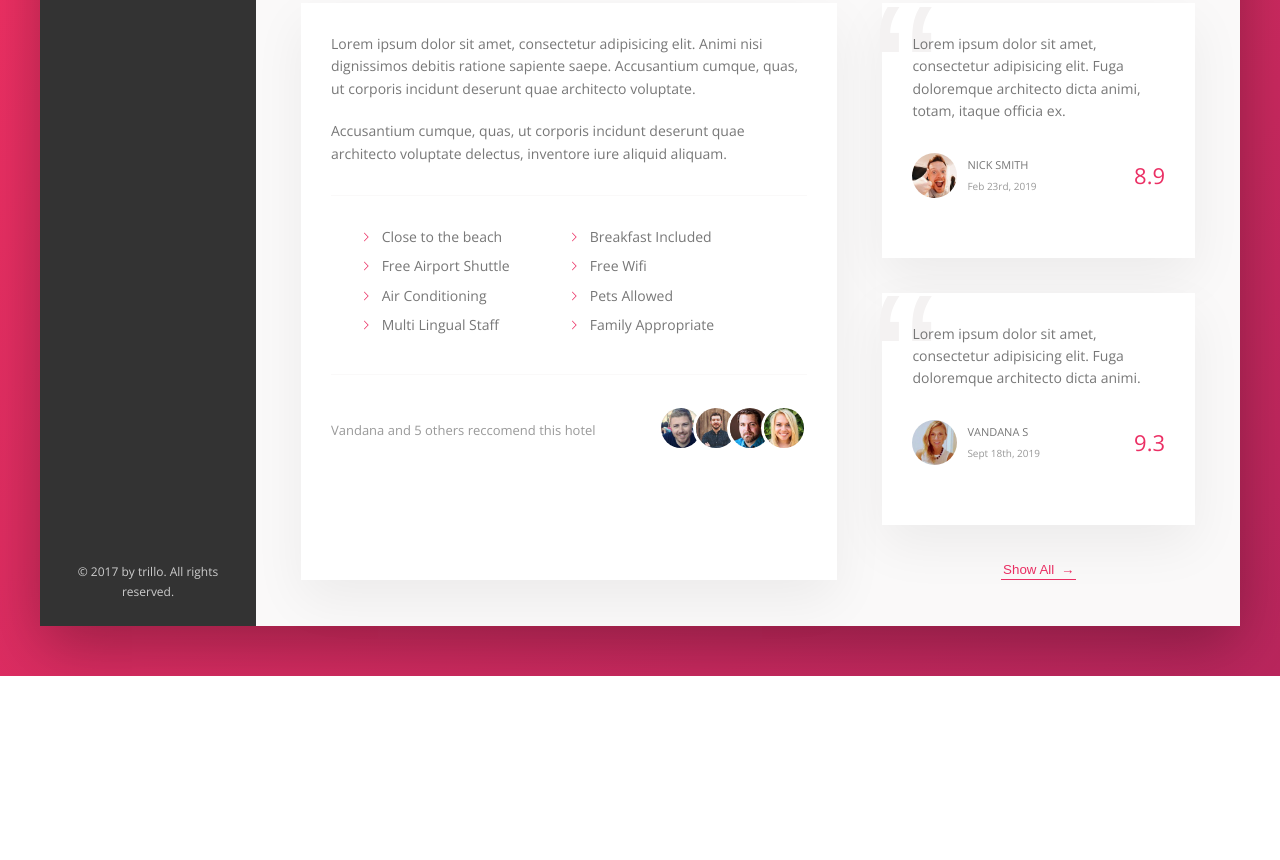
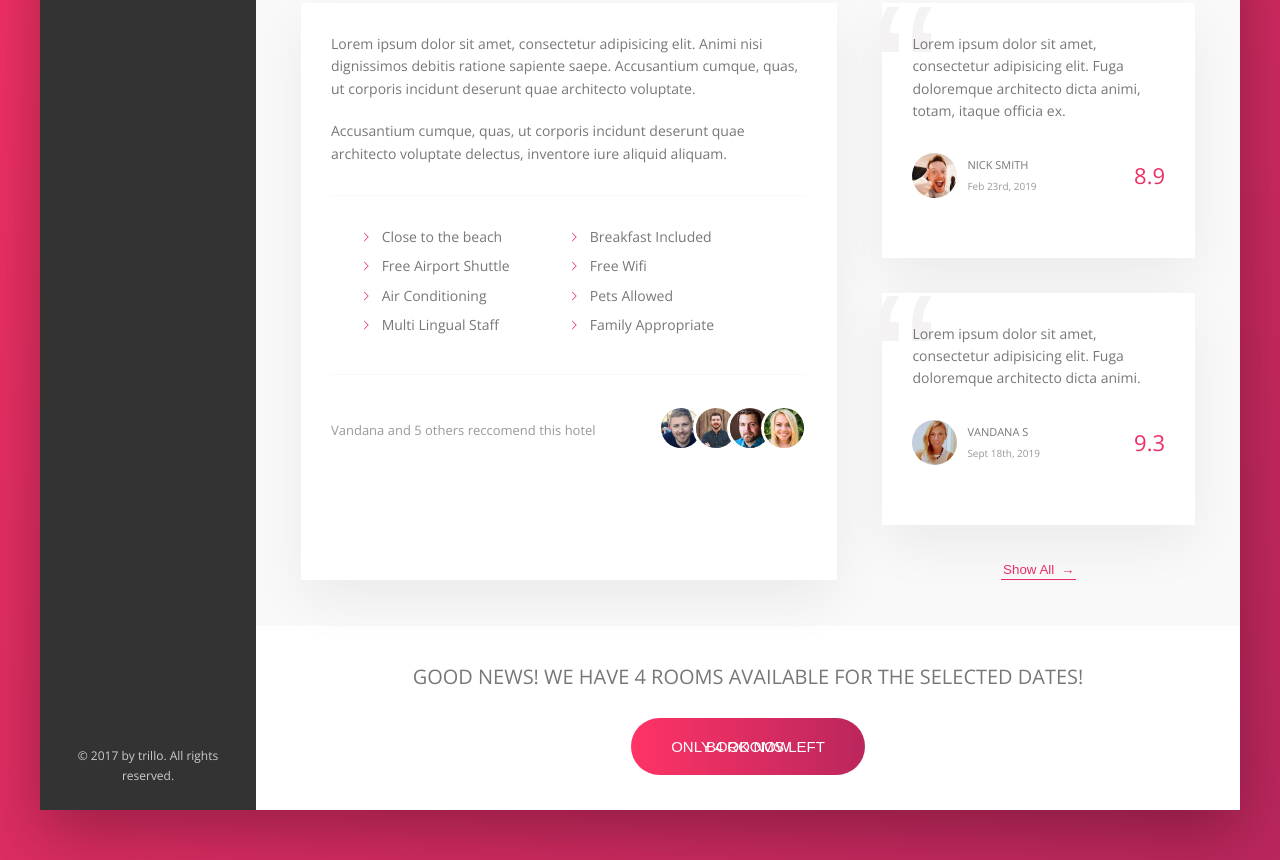
Before and after one commit to electro75/Trillo, a website: page index.html in a window 1280 px wide. Shown: the part 614-1474 px from the top of the page. Before the commit the page ends 1290 px from the top, so only its background shows below. Drawn offline with nearby package versions, Linux system fonts and the light colour scheme.

Commit message:
add cta section and styles

```diff
--- a/index.html
+++ b/index.html
@@ -226,6 +226,17 @@
                                 <span>&rarr;</span>
                             </button>
                         </div>
+
+
+                    </div>
+                    <div class="cta">
+                        <h2 class="cta__book-now">
+                            Good News! We have 4 rooms available for the selected dates!
+                        </h2>
+                        <button class="btn">
+                            <span class="btn__visible" >Book Now</span>
+                            <span class="btn__invisible">Only 4 rooms left</span>
+                        </button>
                     </div>
                 </main>
             </div>
--- a/sass/_components.scss
+++ b/sass/_components.scss
@@ -482,3 +482,75 @@
         z-index: 10;
     }
 }
+
+
+/////////////////////////////////////
+/// CTA
+
+.cta {
+    padding: 3.5rem;
+    text-align: center;
+
+    &__book-now {
+        font-size: 2rem;
+        font-weight: 300;
+        text-transform: uppercase;
+        margin-bottom: 2.5rem;
+
+    }
+}
+
+
+//////////////////////////////////////
+//// BUTTON
+
+.btn {
+
+    font-size: 1.5rem;
+    font-weight: 300;
+    border: none;
+    text-transform: uppercase;
+    border-radius: 100px;
+    background-image: linear-gradient(to right, var(--color-primary-light), var(--color-primary-dark));
+    color: #fff;
+    position: relative;
+    overflow: hidden;
+    cursor: pointer;
+
+    & > * {
+        height: 100%;
+        width: 100%;
+        transition: all .2s;
+        display: inline-block;
+    }
+
+
+    &__visible {
+        padding: 2rem 7.5rem;
+    }
+
+    &__invisible {
+        position: absolute;
+        padding: 2rem;
+        left: 0;
+        top: -100;
+    }
+
+    &:hover {
+        background-image: linear-gradient(to left, var(--color-primary-light), var(--color-primary-dark));
+    }
+
+    &:hover &__visible {
+        transform: translateY(100%);
+
+    }
+
+    &:hover &__invisible {
+        top: 0;
+    }
+
+    &:focus {
+        outline: none;
+        animation: pulsate 1s infinite;
+    }
+}
```
Also changed, not shown: css/style.css.
